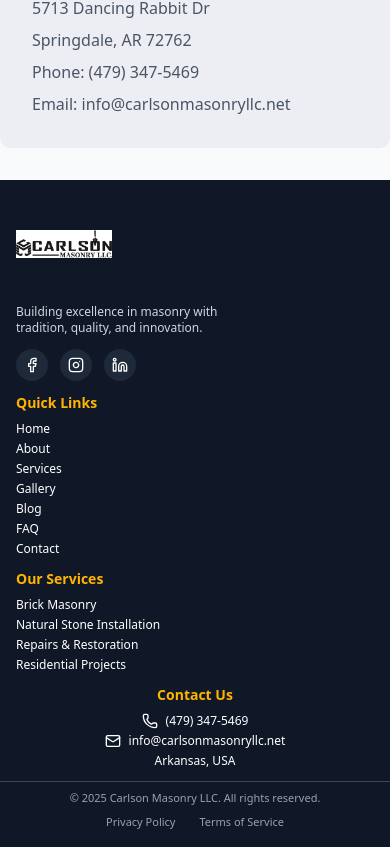
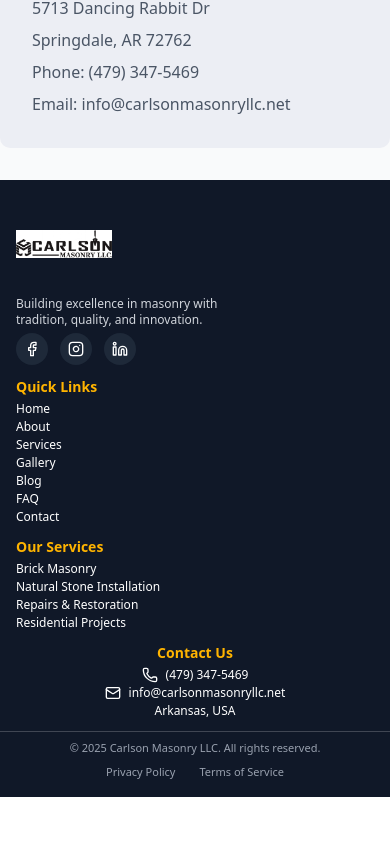
Before and after one commit to Carlsonmasonry/carlson-masonry-website, a React (Vite) app: page /terms-of-service in a window 390 px wide. Shown: the part 6006-6853 px from the top of the page. After the commit the page ends 6803 px from the top, so only its background shows below. Built offline with nearby package versions, Linux system fonts and the light colour scheme.

Commit message:
Footer: left-aligned ONLY for mobile, desktop keeps original centered design

```diff
--- a/src/components/Footer.jsx
+++ b/src/components/Footer.jsx
@@ -42,20 +42,16 @@ const Footer = () => {
     <footer className="bg-gray-900 text-white pt-4 pb-4 md:pt-12 md:pb-6">
       <div className="max-w-6xl mx-auto px-4 grid grid-cols-1 md:grid-cols-4 gap-3 md:gap-6">
 
-        {/* Logo + Texto + Redes (Todo alineado a la izquierda) */}
-        <div className="flex flex-col items-start text-left space-y-3">
-          {/* Logo */}
-          <div className="flex items-center">
-            <img src={logoImage} alt="Carlson Masonry Logo" className="w-24 h-24 md:w-32 md:h-32 object-contain" />
+        {/* Logo + Redes - MÓVIL: izquierda, DESKTOP: centrado */}
+        <div className="flex flex-col items-start md:items-center text-left md:text-center space-y-1 md:space-y-3">
+          <div className="flex items-center space-x-2">
+            <img src={logoImage} alt="Carlson Masonry Logo" className="w-24 h-24 md:w-30 md:h-30 object-contain -mt-0 md:-mt-8" />
           </div>
-
-          {/* Texto descriptivo */}
-          <p className="text-xs text-gray-300 leading-snug max-w-[240px]">
+          <p className="text-xs text-gray-300 leading-snug max-w-[220px] md:-mt-4">
             Building excellence in masonry with tradition, quality, and innovation.
           </p>
-
           {/* Redes sociales */}
-          <div className="flex space-x-3">
+          <div className="flex space-x-3 md:-mt-3">
             <a href="https://facebook.com" target="_blank" rel="noopener noreferrer" className="w-8 h-8 bg-gray-800 rounded-full flex items-center justify-center hover:bg-yellow-400 transition-colors">
               <Facebook className="w-4 h-4 text-white" />
             </a>
@@ -68,38 +64,41 @@ const Footer = () => {
           </div>
         </div>
 
-        {/* Quick Links (Alineado a la izquierda) */}
-        <div className="text-left">
-          <h4 className="text-sm md:text-md font-semibold mb-2" style={{ color: '#FFB400' }}>Quick Links</h4>
-          <ul className="space-y-1 text-xs md:text-sm">
-            <li><Link to="/" className="hover:text-yellow-400 block text-left">Home</Link></li>
-            <li><Link to="/about" className="hover:text-yellow-400 block text-left">About</Link></li>
-            <li><Link to="/services" className="hover:text-yellow-400 block text-left">Services</Link></li>
-            <li><Link to="/gallery" className="hover:text-yellow-400 block text-left">Gallery</Link></li>
-            <li><Link to="/blog" className="hover:text-yellow-400 transition-colors duration-200 block text-left">Blog</Link></li>
-            <li><Link to="/faq" className="hover:text-yellow-400 block text-left">FAQ</Link></li>
-            <li><Link to="/contact" className="hover:text-yellow-400 block text-left">Contact</Link></li>
-          </ul>
+        {/* Quick Links + Our Services en paralelo - MÓVIL: izquierda, DESKTOP: centrado */}
+        <div className="col-span-1 md:col-span-2 grid grid-cols-1 md:grid-cols-2 gap-3 md:gap-6 text-left md:text-center">
+          {/* Quick Links */}
+          <div>
+            <h4 className="text-sm md:text-md font-semibold mb-1 md:mb-2" style={{ color: '#FFB400' }}>Quick Links</h4>
+            <ul className="space-y-0.5 md:space-y-1 text-xs md:text-sm">
+              <li><Link to="/" className="hover:text-yellow-400">Home</Link></li>
+              <li><Link to="/about" className="hover:text-yellow-400">About</Link></li>
+              <li><Link to="/services" className="hover:text-yellow-400">Services</Link></li>
+              <li><Link to="/gallery" className="hover:text-yellow-400">Gallery</Link></li>
+              <li><Link to="/blog" className="hover:text-yellow-400 transition-colors duration-200">Blog</Link></li>
+              <li><Link to="/faq" className="hover:text-yellow-400">FAQ</Link></li>
+              <li><Link to="/contact" className="hover:text-yellow-400">Contact</Link></li>
+            </ul>
+          </div>
+
+          {/* Our Services */}
+          <div>
+            <h4 className="text-sm md:text-md font-semibold mb-1 md:mb-2" style={{ color: '#FFB400' }}>Our Services</h4>
+            <ul className="space-y-0.5 md:space-y-1 text-xs md:text-sm">
+              <li><button onClick={() => handleServiceClick('Brick Masonry')} className="hover:text-yellow-400 text-left md:text-center w-full">Brick Masonry</button></li>
+              <li><button onClick={() => handleServiceClick('Natural Stone Installation')} className="hover:text-yellow-400 text-left md:text-center w-full">Natural Stone Installation</button></li>
+              <li><button onClick={() => handleServiceClick('Repairs & Restoration')} className="hover:text-yellow-400 text-left md:text-center w-full">Repairs & Restoration</button></li>
+              <li><button onClick={() => handleServiceClick('Residential Projects')} className="hover:text-yellow-400 text-left md:text-center w-full">Residential Projects</button></li>
+            </ul>
+          </div>
         </div>
 
-        {/* Our Services (Alineado a la izquierda) */}
-        <div className="text-left">
-          <h4 className="text-sm md:text-md font-semibold mb-2" style={{ color: '#FFB400' }}>Our Services</h4>
-          <ul className="space-y-1 text-xs md:text-sm">
-            <li><button onClick={() => handleServiceClick('Brick Masonry')} className="hover:text-yellow-400 text-left block">Brick Masonry</button></li>
-            <li><button onClick={() => handleServiceClick('Natural Stone Installation')} className="hover:text-yellow-400 text-left block">Natural Stone Installation</button></li>
-            <li><button onClick={() => handleServiceClick('Repairs & Restoration')} className="hover:text-yellow-400 text-left block">Repairs & Restoration</button></li>
-            <li><button onClick={() => handleServiceClick('Residential Projects')} className="hover:text-yellow-400 text-left block">Residential Projects</button></li>
-          </ul>
-        </div>
-
-        {/* Contact Info (Centrado) */}
-        <div className="text-center">
-          <h4 className="text-sm md:text-md font-semibold mb-2" style={{ color: '#FFB400' }}>Contact Us</h4>
-          <p className="text-xs md:text-sm flex items-center justify-center gap-2 mb-1">
+        {/* Contact Info - Siempre centrado */}
+        <div className="text-center md:text-left">
+          <h4 className="text-sm md:text-md font-semibold mb-1 md:mb-2" style={{ color: '#FFB400' }}>Contact Us</h4>
+          <p className="text-xs md:text-sm flex items-center justify-center md:justify-start gap-2 mb-0.5 md:mb-1">
             <Phone className="w-4 h-4" /> (479) 347-5469
           </p>
-          <p className="text-xs md:text-sm flex items-center justify-center gap-2 mb-1">
+          <p className="text-xs md:text-sm flex items-center justify-center md:justify-start gap-2 mb-0.5 md:mb-1">
             <Mail className="w-4 h-4" /> info@carlsonmasonryllc.net
           </p>
           <p className="text-xs md:text-sm">Arkansas, USA</p>
```
